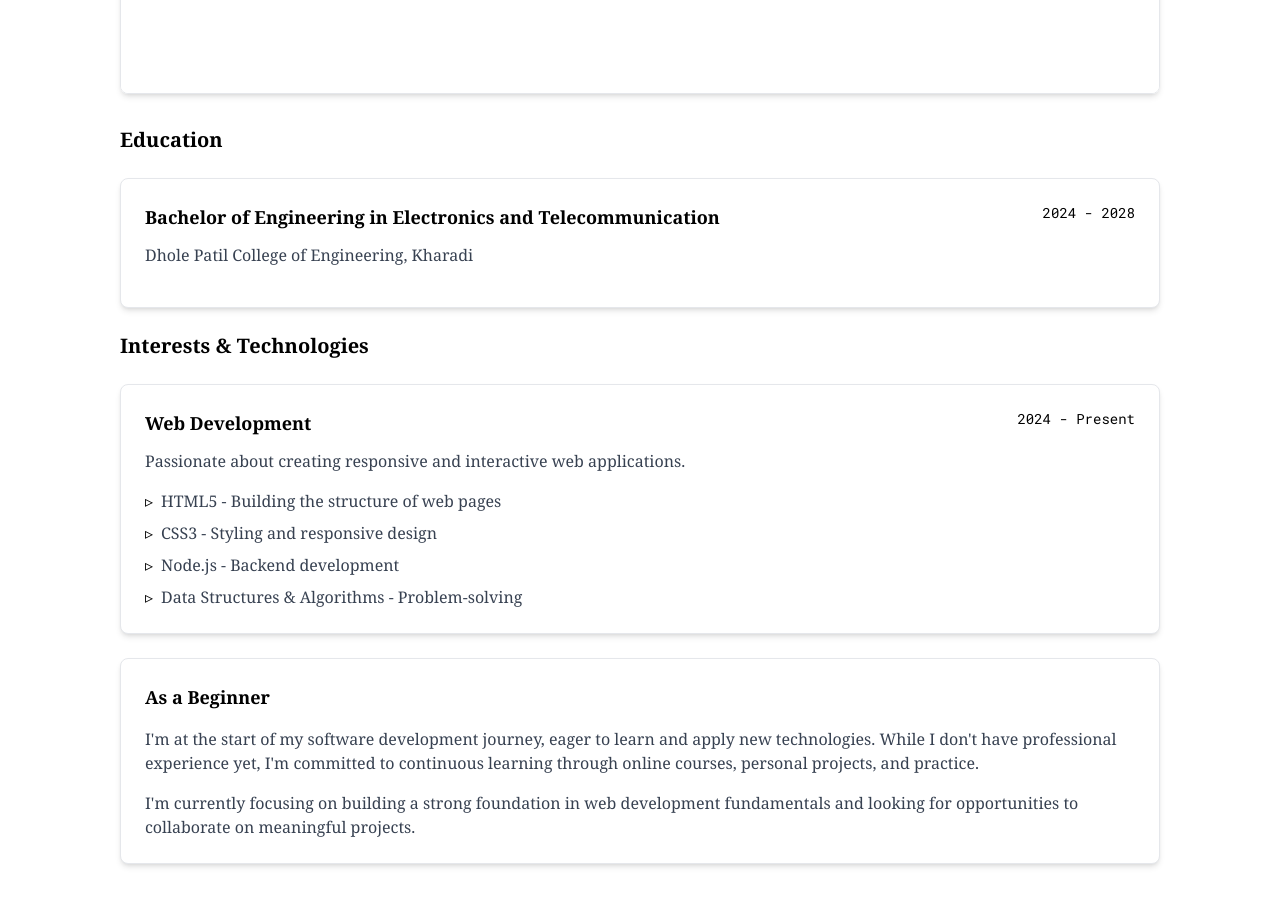
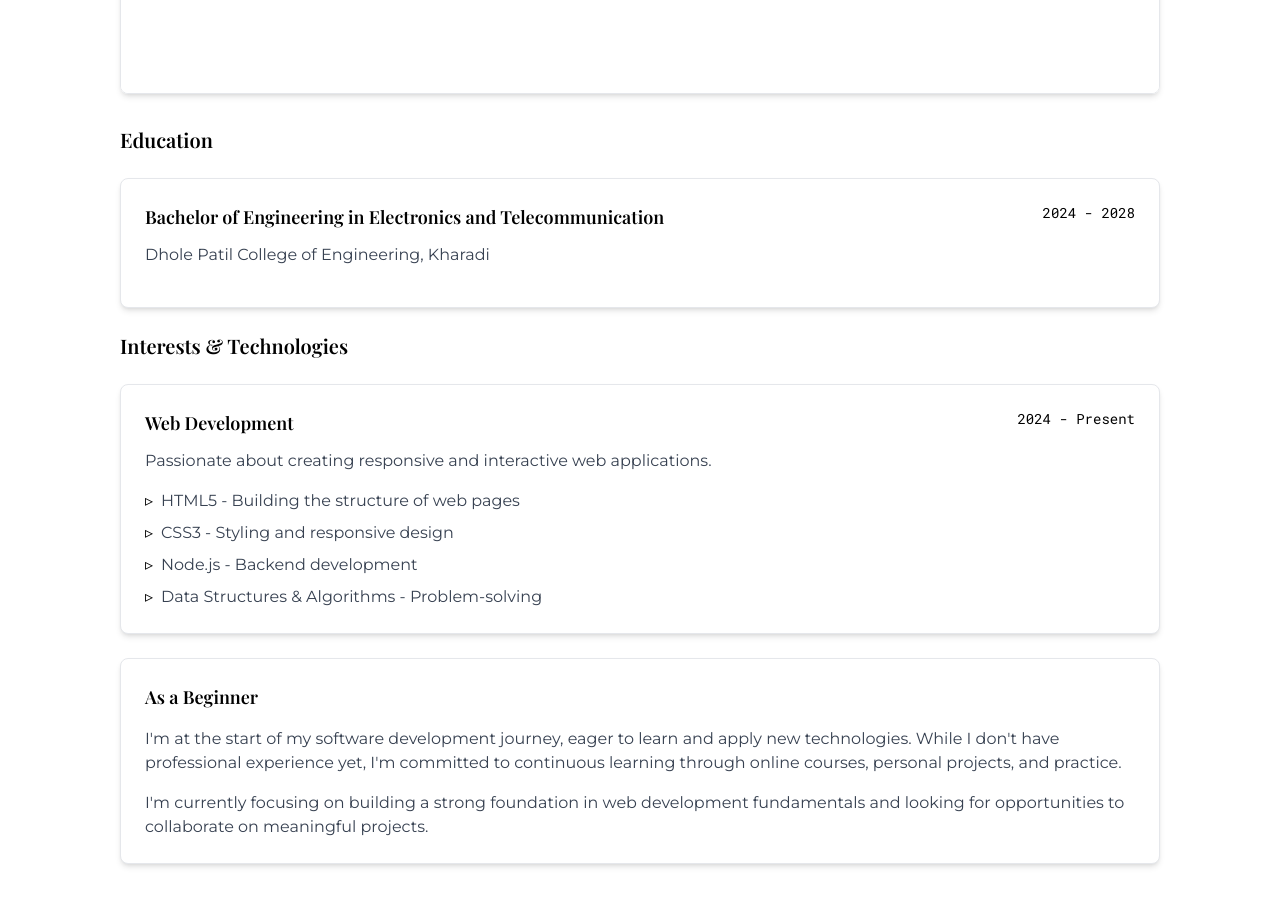
Before and after one commit to rskusalkar78/codestart-dev78, a React (Vite) app: page / in a window 1280 px wide. Shown: the part 5480-6386 px from the top of the page. Built offline with nearby package versions, Linux system fonts and the light colour scheme.

Commit message:
Change resume font to professional style
Updated the Resume component to use a professional font.

```diff
--- a/src/components/Resume.tsx
+++ b/src/components/Resume.tsx
@@ -1,3 +1,4 @@
+
 import React from 'react';
 import { Button } from "@/components/ui/button";
 import { Card, CardContent } from "@/components/ui/card";
@@ -17,7 +18,7 @@ const Resume: React.FC = () => {
 
       <div className="flex flex-col md:flex-row justify-between items-start md:items-center mb-12 gap-6">
         <div>
-          <p className="text-gray-700 dark:text-gray-300 text-lg mb-4">
+          <p className="text-gray-700 dark:text-gray-300 text-lg mb-4 font-sans">
             As a fresher in the field of software development, I'm enthusiastic about learning and growing. Here's a snapshot of my educational background and interests.
           </p>
         </div>
@@ -31,33 +32,33 @@ const Resume: React.FC = () => {
       </div>
 
       <div className="space-y-6">
-        <iframe src="/resume.pdf#toolbar=0" className="w-full h-96 mb-8 rounded-lg border border-gray-200 dark:border-gray-700 shadow-md hidden md:block font-serif" title="Resume Preview"></iframe>
+        <iframe src="/resume.pdf#toolbar=0" className="w-full h-96 mb-8 rounded-lg border border-gray-200 dark:border-gray-700 shadow-md hidden md:block font-heading" title="Resume Preview"></iframe>
 
         <div className="md:hidden">
-          <p className="text-gray-500 dark:text-gray-400 italic mb-4 text-center">
+          <p className="text-gray-500 dark:text-gray-400 italic mb-4 text-center font-sans">
             Resume preview is available on larger screens. Please download to view on mobile.
           </p>
         </div>
 
-        <h3 className="text-xl font-semibold text-black dark:text-white mb-6 font-serif">
+        <h3 className="text-xl font-semibold text-black dark:text-white mb-6 font-heading">
           Education
         </h3>
 
         <Card className="bg-white dark:bg-gray-900 border-gray-200 dark:border-gray-800 shadow-md hover:shadow-lg transition-all">
           <CardContent className="p-6">
             <div className="flex flex-col md:flex-row justify-between mb-3">
-              <h4 className="text-lg font-semibold text-black dark:text-white font-serif">
+              <h4 className="text-lg font-semibold text-black dark:text-white font-heading">
                 Bachelor of Engineering in Electronics and Telecommunication
               </h4>
               <span className="text-black dark:text-white font-mono text-sm">
                 2024 - 2028
               </span>
             </div>
-            <p className="text-gray-700 dark:text-gray-300 mb-4 font-serif">Dhole Patil College of Engineering, Kharadi</p>
+            <p className="text-gray-700 dark:text-gray-300 mb-4 font-sans">Dhole Patil College of Engineering, Kharadi</p>
           </CardContent>
         </Card>
 
-        <h3 className="text-xl font-semibold text-black dark:text-white mb-6 mt-8 font-serif">
+        <h3 className="text-xl font-semibold text-black dark:text-white mb-6 mt-8 font-heading">
           Interests & Technologies
         </h3>
 
@@ -65,7 +66,7 @@ const Resume: React.FC = () => {
           {interests.map((interest, index) => <Card key={index} className="bg-white dark:bg-gray-900 border-gray-200 dark:border-gray-800 shadow-md hover:shadow-lg transition-all">
               <CardContent className="p-6">
                 <div className="flex flex-col md:flex-row justify-between mb-3">
-                  <h4 className="text-lg font-semibold text-black dark:text-white font-serif">
+                  <h4 className="text-lg font-semibold text-black dark:text-white font-heading">
                     {interest.title}
                   </h4>
                   <span className="text-black dark:text-white font-mono text-sm">
@@ -73,10 +74,10 @@ const Resume: React.FC = () => {
                   </span>
                 </div>
 
-                <p className="text-gray-700 dark:text-gray-300 mb-4 font-serif">{interest.description}</p>
+                <p className="text-gray-700 dark:text-gray-300 mb-4 font-sans">{interest.description}</p>
 
                 <ul className="space-y-2">
-                  {interest.technologies.map((technology, i) => <li key={i} className="flex text-gray-700 dark:text-gray-300 font-serif">
+                  {interest.technologies.map((technology, i) => <li key={i} className="flex text-gray-700 dark:text-gray-300 font-sans">
                       <span className="text-black dark:text-white mr-2">▹</span>
                       <span>{technology}</span>
                     </li>)}
@@ -86,11 +87,11 @@ const Resume: React.FC = () => {
         </div>
 
         <div className="mt-8 p-6 bg-white dark:bg-gray-900 border border-gray-200 dark:border-gray-800 rounded-lg shadow-md">
-          <h4 className="text-lg font-semibold text-black dark:text-white mb-4 font-serif">As a Beginner</h4>
-          <p className="text-gray-700 dark:text-gray-300 mb-4 font-serif">
+          <h4 className="text-lg font-semibold text-black dark:text-white mb-4 font-heading">As a Beginner</h4>
+          <p className="text-gray-700 dark:text-gray-300 mb-4 font-sans">
             I'm at the start of my software development journey, eager to learn and apply new technologies. While I don't have professional experience yet, I'm committed to continuous learning through online courses, personal projects, and practice.
           </p>
-          <p className="text-gray-700 dark:text-gray-300 font-serif">
+          <p className="text-gray-700 dark:text-gray-300 font-sans">
             I'm currently focusing on building a strong foundation in web development fundamentals and looking for opportunities to collaborate on meaningful projects.
           </p>
         </div>
```
